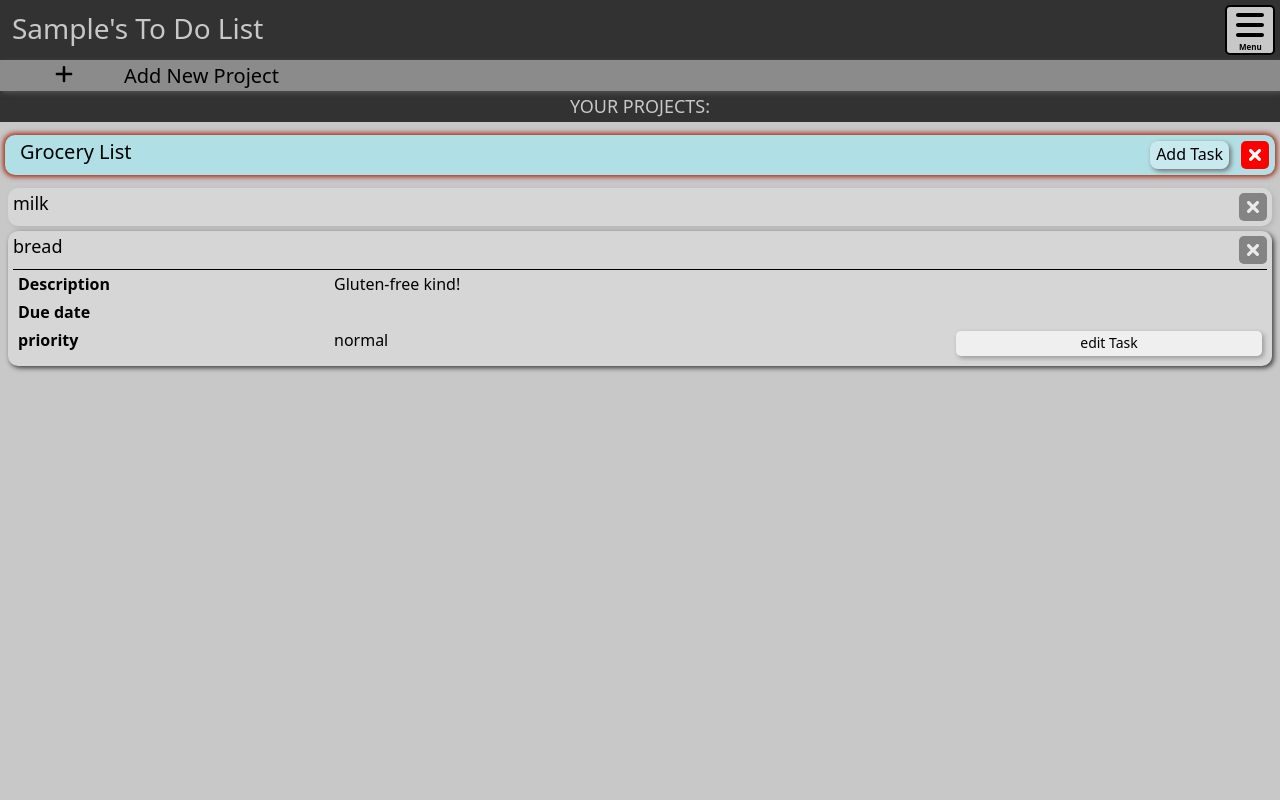
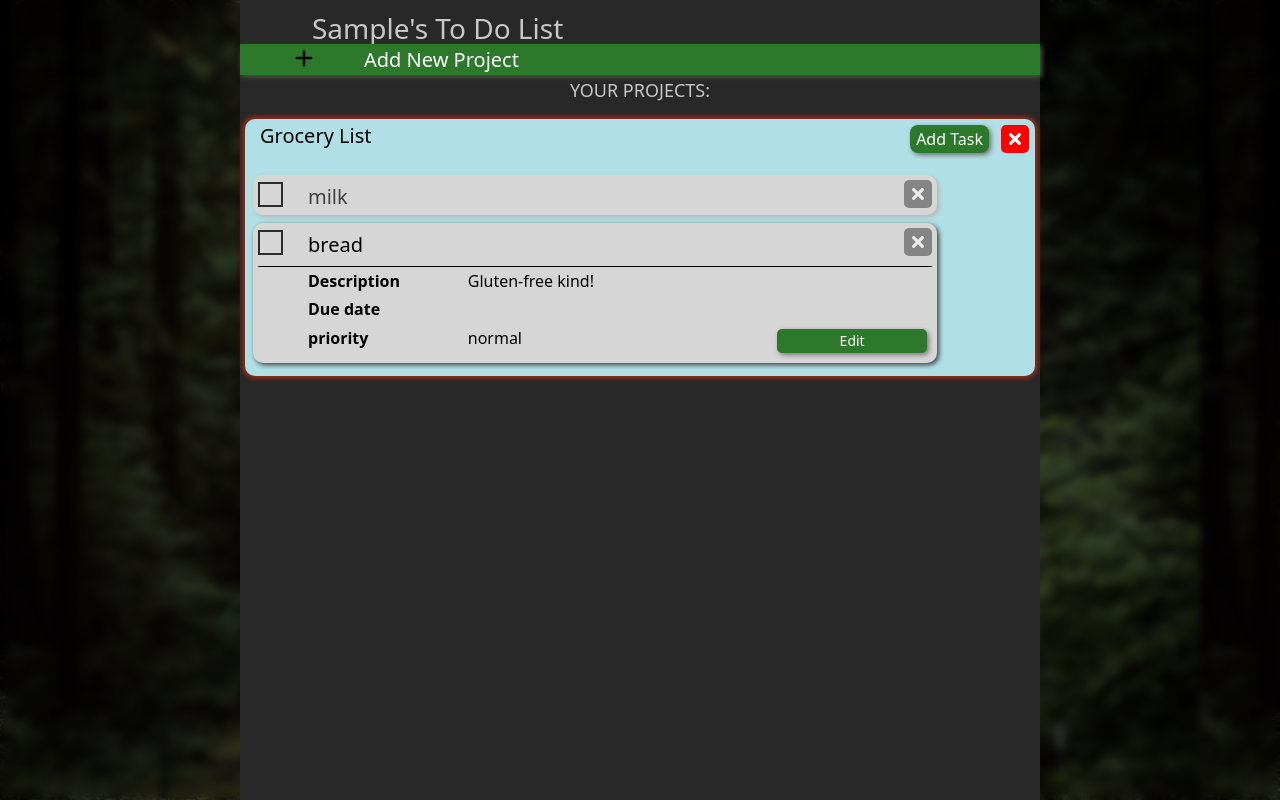
Before and after one commit to kstarczak/to-do-list-webpack, a plain HTML site: page index.html in a window 1280 px wide. Both pictures are taken after typing "Sample" into the empty fields and a click on the button "Create". Drawn offline with Linux system fonts and the light colour scheme.

Commit message:
Update JS to nest taskInterface under selected project in projectInterface and update styling

```diff
--- a/styles.css
+++ b/styles.css
@@ -144,7 +144,9 @@ ul, li {
 }
 
 body {
-  background-color: rgb(200, 200, 200);
+  background-image: url("./images/john-towner-3Kv48NS4WUU-unsplash.jpg");
+  background-size: contain;
+  backdrop-filter: blur(5px);
 }
 
 input[type=text], input[type=date], textarea, select {
@@ -159,6 +161,13 @@ input[type=text]:focus, input[type=date]:focus, textarea:focus, select:focus {
   box-shadow: 0 0 8px 2px rgb(165, 45, 23);
 }
 
+#content {
+  max-width: 800px;
+  min-height: 100vh;
+  background-color: rgb(40, 40, 40);
+  margin: 0px auto;
+}
+
 .user-interface {
   display: flex;
   flex-wrap: wrap;
@@ -166,8 +175,8 @@ input[type=text]:focus, input[type=date]:focus, textarea:focus, select:focus {
 }
 .user-interface .header-text {
   font-size: 28px;
-  width: calc(100% - 60px);
-  background-color: rgb(50, 50, 50);
+  width: min(100% - 60px, 100%);
+  background-color: rgb(40, 40, 40);
   color: rgb(200, 200, 200);
   padding-top: 12px;
   padding-left: 12px;
@@ -175,7 +184,12 @@ input[type=text]:focus, input[type=date]:focus, textarea:focus, select:focus {
 .user-interface .menu-wrapper {
   width: 60px;
   padding: 5px;
-  background-color: rgb(50, 50, 50);
+  background-color: rgb(40, 40, 40);
+}
+@media (min-width: 481px) {
+  .user-interface .menu-wrapper {
+    display: none;
+  }
 }
 .user-interface .menu-button {
   height: 50px;
@@ -228,10 +242,11 @@ input[type=text]:focus, input[type=date]:focus, textarea:focus, select:focus {
   width: 100vw;
 }
 .user-interface .add-project-button {
-  width: 100vw;
+  width: min(100vw, 800px);
   font-size: 20px;
   font-weight: 500;
-  background-color: rgb(139, 139, 139);
+  background-color: rgb(44, 121, 44);
+  color: white;
   border: none;
   padding: 4px;
   box-shadow: 2px 2px 5px rgb(83, 83, 83);
@@ -247,12 +262,12 @@ input[type=text]:focus, input[type=date]:focus, textarea:focus, select:focus {
 }
 
 .project-interface {
-  width: 100vw;
+  width: min(100vw, 800px);
 }
 .project-interface .project-header {
   text-align: center;
   text-transform: uppercase;
-  background-color: rgb(50, 50, 50);
+  background-color: rgb(40, 40, 40);
   color: rgb(200, 200, 200);
   font-size: 18px;
   padding: 5px;
@@ -261,37 +276,51 @@ input[type=text]:focus, input[type=date]:focus, textarea:focus, select:focus {
   padding: 5px;
 }
 .project-interface .project-list li {
-  height: 40px;
+  min-height: 40px;
   border-radius: 10px;
   margin-top: 8px;
   box-shadow: 2px 2px 5px rgb(63, 63, 63);
   display: flex;
+  flex-direction: column;
+  backdrop-filter: opacity(20%);
 }
 .project-interface .project-list li.selected {
   box-shadow: 0 0 5px 2px rgb(165, 45, 23);
+  backdrop-filter: opacity(50%);
+}
+.project-interface .project-list .project-list-item-summary {
+  display: flex;
 }
 .project-interface .project-list a {
   font-size: 20px;
   flex: 1;
   padding: 5px 15px;
+  opacity: 0.7;
+}
+.project-interface .project-list a.selected {
+  opacity: 1;
 }
 .project-interface .project-list li.empty-list {
   height: auto;
-  color: rgb(140, 140, 140);
+  font-size: 18px;
+  padding-left: 50px;
+  color: rgb(65, 63, 63);
   background-color: transparent;
   border: none;
   box-shadow: none;
 }
 .project-interface .add-task-button {
-  background-color: rgba(255, 255, 255, 0.3);
+  display: none;
+  background-color: rgb(44, 121, 44);
+  color: white;
   height: 28px;
   margin: 6px;
-  color: rgb(0, 0, 0);
   border: none;
   border-radius: 8px;
   box-shadow: 2px 2px 5px rgb(110, 110, 110);
 }
 .project-interface .delete-project-button {
+  display: none;
   width: 28px;
   height: 28px;
   margin: 6px;
@@ -302,9 +331,12 @@ input[type=text]:focus, input[type=date]:focus, textarea:focus, select:focus {
   border: none;
   border-radius: 5px;
 }
+.project-interface .project-list a.selected ~ button {
+  display: block;
+}
 
 .task-interface {
-  width: 100vw;
+  width: min(80vw, 700px);
 }
 .task-interface .task-header {
   display: none;
@@ -313,13 +345,13 @@ input[type=text]:focus, input[type=date]:focus, textarea:focus, select:focus {
   font-size: 18px;
   padding: 5px;
   color: rgb(200, 200, 200);
-  background-color: rgb(50, 50, 50);
+  background-color: rgb(40, 40, 40);
 }
 .task-interface .task-list {
   padding: 8px;
 }
 .task-interface .task-list li {
-  font-size: 18px;
+  font-size: 20px;
   height: 38px;
   border-radius: 10px;
   margin-bottom: 5px;
@@ -334,7 +366,9 @@ input[type=text]:focus, input[type=date]:focus, textarea:focus, select:focus {
 }
 .task-interface .task-list li.empty-list {
   height: auto;
-  color: rgb(140, 140, 140);
+  font-size: 18px;
+  padding-left: 50px;
+  color: rgb(65, 63, 63);
   background-color: transparent;
   box-shadow: none;
 }
@@ -343,6 +377,11 @@ input[type=text]:focus, input[type=date]:focus, textarea:focus, select:focus {
 }
 .task-interface .task-list li .task-summary a {
   flex: 1;
+  padding-left: 20px;
+}
+.task-interface .task-list li .task-summary a.completed {
+  text-decoration: line-through;
+  opacity: 0.7;
 }
 .task-interface .task-list li .task-summary .delete-task-button {
   width: 28px;
@@ -355,14 +394,72 @@ input[type=text]:focus, input[type=date]:focus, textarea:focus, select:focus {
   border: none;
   border-radius: 5px;
 }
+.task-interface .task-list li .task-summary > .check {
+  position: relative;
+  /*
+  a {
+      position: relative;
+      transition: 0.5s;
+  }
+  a:before {
+      content: '';
+      position: absolute;
+      top: 50%;
+      left: 0;
+      width: 100%;
+      height: 1px;
+      background:black;
+      transform: translateY(-50%) scaleX(0);
+      transform-origin: left;
+      transition: transform 0.5s;
+  }
+  a.completed:before {
+      transform: translateY(-50%) scaleX(1);
+      transform-origin: right;
+      transition: transform 0.5s;
+  }
+  a.completed {
+      color: gray;
+      }
+  */
+}
+.task-interface .task-list li .task-summary > .check label {
+  position: relative;
+  display: block;
+  width: 30px;
+  height: 30px;
+  cursor: pointer;
+}
+.task-interface .task-list li .task-summary > .check input[type=checkbox] {
+  appearance: none;
+  -webkit-appearance: none;
+}
+.task-interface .task-list li .task-summary > .check .alt-checkbox {
+  position: absolute;
+  top: 2px;
+  display: inline-block;
+  width: 25px;
+  height: 25px;
+  border: 2px solid rgb(44, 44, 44);
+  transition: all 200ms ease-out;
+}
+.task-interface .task-list li .task-summary > .check input[type=checkbox]:checked ~ .alt-checkbox {
+  top: 1px;
+  height: 15px;
+  width: 25px;
+  border-top: none;
+  border-right: none;
+  border-color: green;
+  transform: rotate(-45deg);
+}
 .task-interface .task-list li .task-details {
   font-size: 16px;
   margin-top: 5px;
   border-top: 1px solid black;
-  padding: 5px;
+  padding: 5px 5px 5px 50px;
   display: grid;
   grid-template-columns: 1fr 2fr 1fr;
-  grid-template-rows: 1fr minmax(1fr, max-content) 1fr 1fr;
+  grid-template-rows: 1fr;
   grid-template-areas: "desc taskDesc taskDesc" "due dueDate dueDate" "priority priorityValue editButton";
   gap: 10px;
 }
@@ -391,9 +488,11 @@ input[type=text]:focus, input[type=date]:focus, textarea:focus, select:focus {
   grid-area: editButton;
   border: none;
   border-radius: 5px;
-  box-shadow: 2px 2px 5px rgb(150, 150, 150);
+  box-shadow: 2px 2px 5px rgb(121, 120, 120);
   font-size: 14px;
   padding: 4px;
+  background-color: rgb(44, 121, 44);
+  color: white;
 }
 
 .content-cover {
@@ -419,8 +518,8 @@ input[type=text]:focus, input[type=date]:focus, textarea:focus, select:focus {
   top: 50%;
   left: 50%;
   transform: translate(-50%, -50%);
-  width: 90vw;
-  height: 90vh;
+  width: min(90vw, 700px);
+  min-height: 90vh;
   padding: 2rem;
   background-color: rgb(248, 247, 245);
   z-index: 102;
```
Also changed, not shown: images/john-towner-3Kv48NS4WUU-unsplash.jpg (added), main.js, 1 other file.
